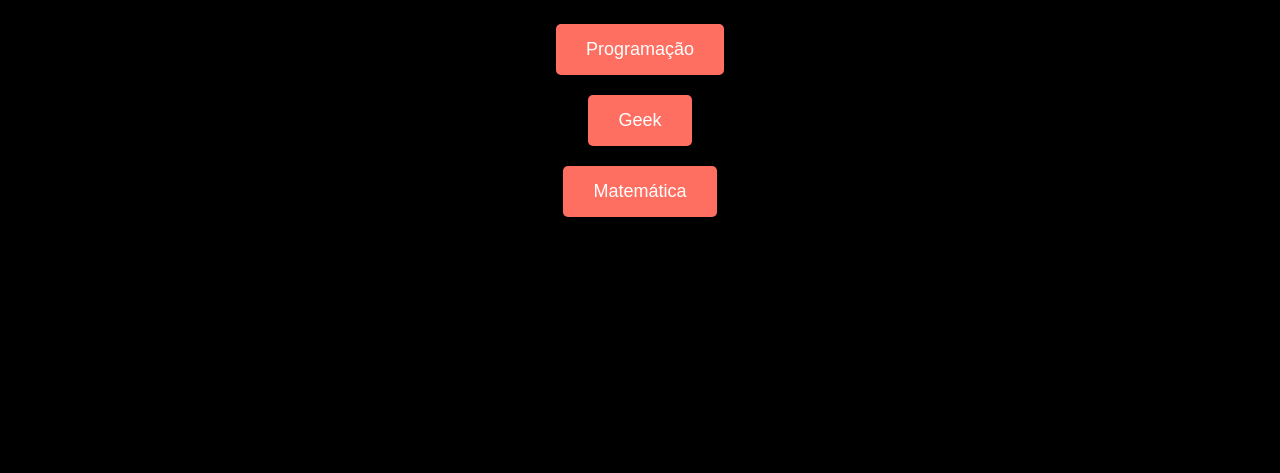
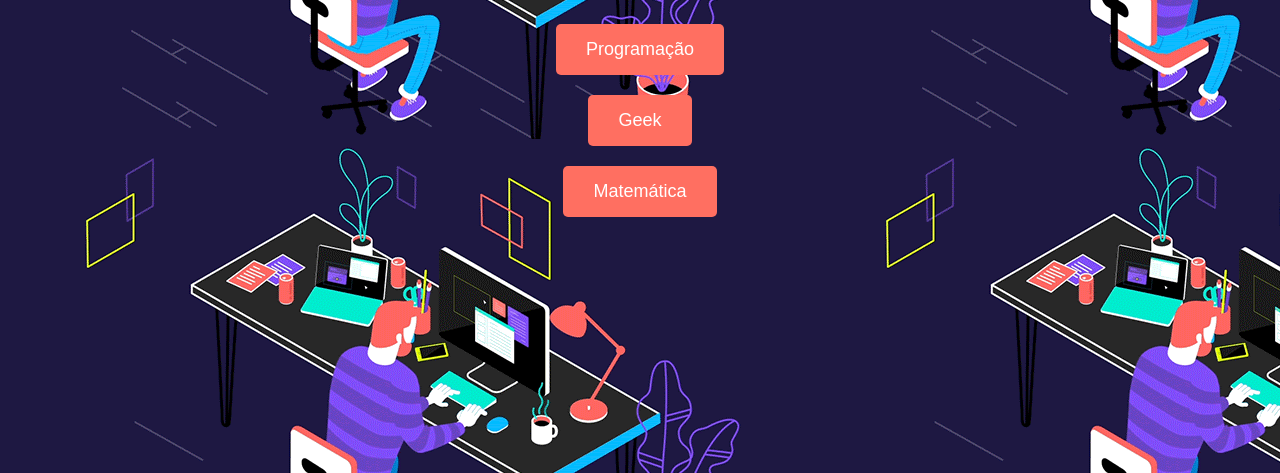
Before and after one commit to LeonardoJr96/Trabalho_webDesing_pc, a website: page index.html in a window 1280 px wide. Shown: the part 327-800 px from the top of the page. Drawn offline with Linux system fonts and the light colour scheme.

Commit message:
update commit: clear code

```diff
--- a/assets/style.css
+++ b/assets/style.css
@@ -1,6 +1,6 @@
 body {
     font-family: 'Arial', sans-serif;
-    background-color: black;
+    background-image: url(./components/img/230700872-d5f44b85-56c7-4e27-80a4-6e2db901e60c.gif);
     margin: 0;
     padding: 0;
     display: flex;
```
Also changed, not shown: assets/components/img/230700872-d5f44b85-56c7-4e27-80a4-6e2db901e60c.gif (added).
